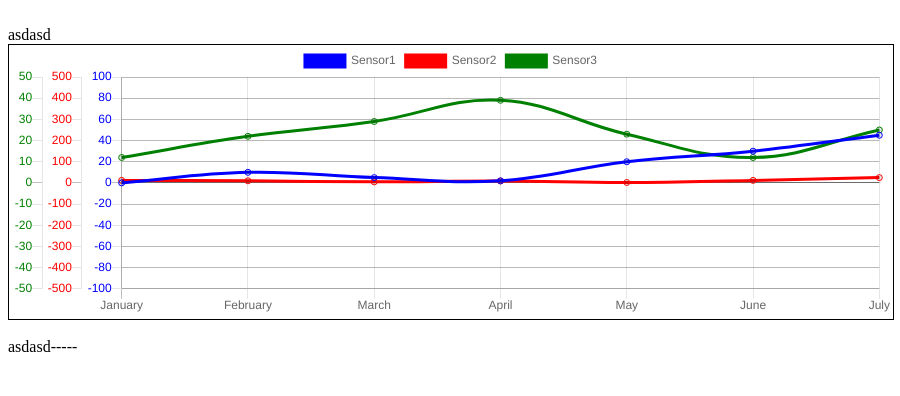
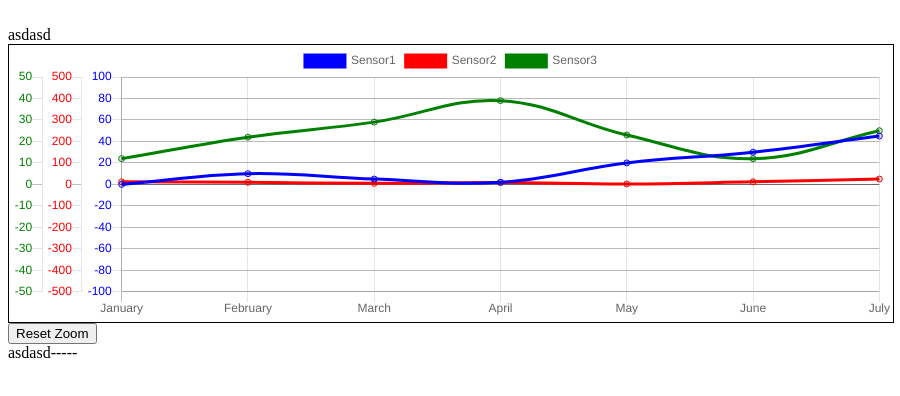
Before and after one commit to jeusmatthew/dogMonitorDesktop, an Electron app: page index.html in a window 900 px wide. Drawn offline with nearby package versions, Linux system fonts and the light colour scheme; some packages are replaced by stand-ins of ours; a script that the page names is missing.

Commit message:
agrega zoom de grafica

```diff
--- a/index.html
+++ b/index.html
@@ -6,9 +6,12 @@
   <body>
     <br>asdasd<br/>
     <canvas id="myChart" width="200" height="200" style="border:1px solid"></canvas>
+    <button onclick="resetZoom()">Reset Zoom</button>
     <br>asdasd-----<br/>
     <script src="https://cdnjs.cloudflare.com/ajax/libs/Chart.js/2.9.3/Chart.min.js">
     </script>
+    <script src="https://cdn.jsdelivr.net/npm/chartjs-plugin-zoom@0.7.7"></script>
+
     <script>
         console.log("------------------");
     //const { Chart } = require('electron-chartjs');
@@ -49,6 +52,16 @@
 
         // Configuration options go here
         options: {
+            plugins:{
+                zoom:{
+                    zoom:{
+                        enabled:true,
+                        wheel: {
+                            enabled: true,
+                        },
+                    }
+                }
+            },
             maintainAspectRatio:false,
             responsive: true,
             scales:{
@@ -93,9 +106,14 @@
                     }
                     }
                 ]
-            }
+            },
+
         }
     });
+
+    const resetZoom = function() {
+			window.chart.resetZoom();
+		};
     </script>
   </body>
 </html>
```
